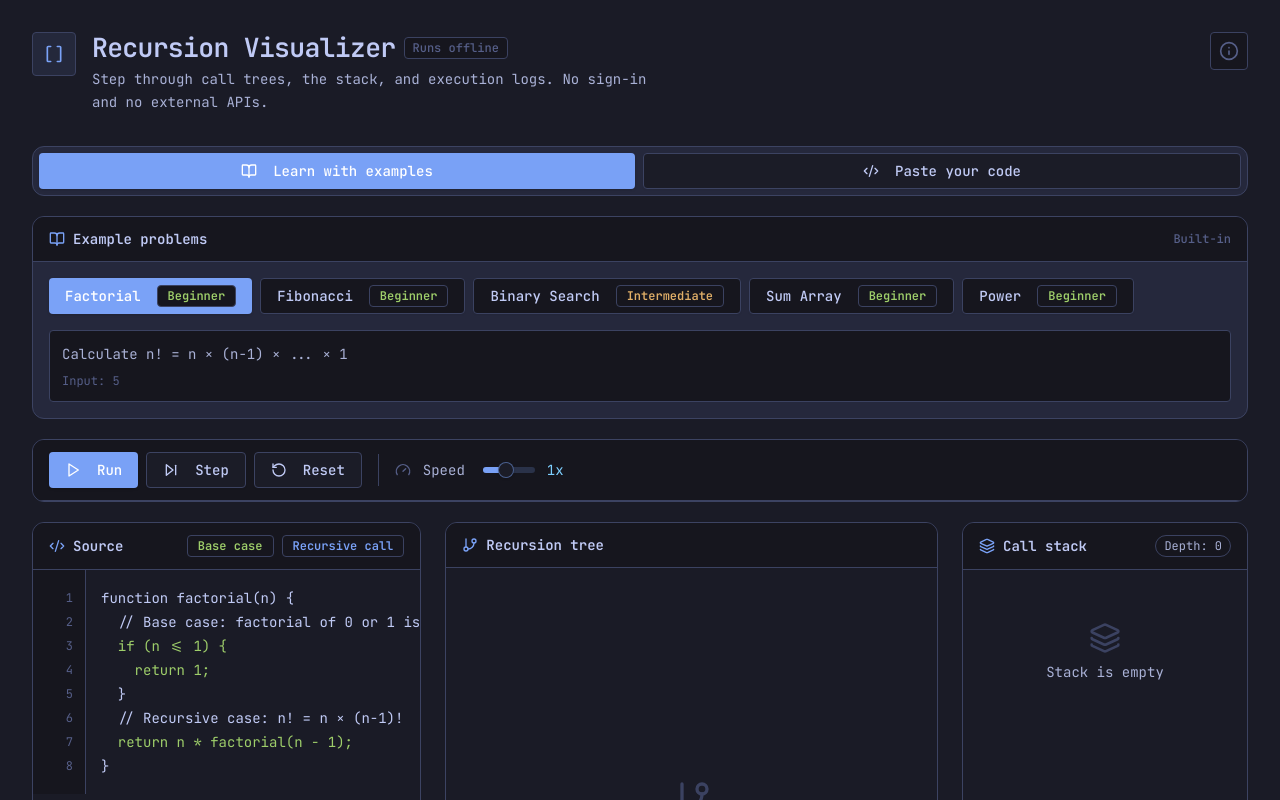
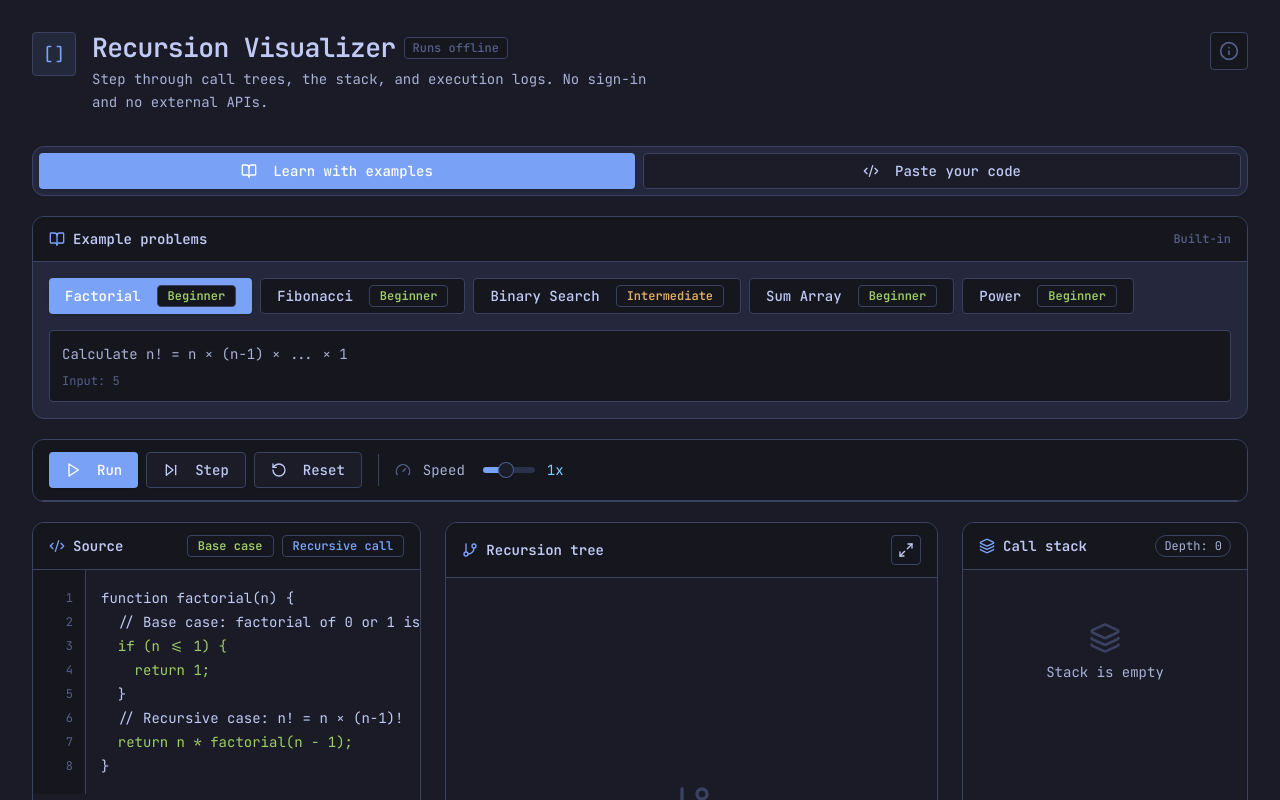
Before and after one commit to yuvnex/Recursion_Visualizer, a React (Vite) app: page / in a window 1280 px wide. Shown: the top 800 px of the page. Built offline with nearby package versions, Linux system fonts and the light colour scheme.

Commit message:
feat:Added Minimize and Maximize Button

```diff
--- a/src/components/recursion/RecursionTree.jsx
+++ b/src/components/recursion/RecursionTree.jsx
@@ -1,9 +1,9 @@
 import React, { useMemo } from 'react'
 import { Card } from '@/components/ui/card'
 import { motion, AnimatePresence } from 'framer-motion'
-import { GitBranch, ArrowDown } from 'lucide-react'
+import { GitBranch, ArrowDown, Maximize2, Minimize2 } from 'lucide-react'
 
-export default function RecursionTree({ nodes, currentNodeId, executionPhase }) {
+export default function RecursionTree({ nodes, currentNodeId, executionPhase, isExpanded = false, onToggleExpand }) {
   const treeData = useMemo(() => {
     if (!nodes || nodes.length === 0) return null
 
@@ -206,6 +206,15 @@ export default function RecursionTree({ nodes, currentNodeId, executionPhase })
             {nodes?.length} calls
           </span>
         )}
+        <button
+          type="button"
+          onClick={onToggleExpand}
+          className={`${treeData ? '' : 'ml-auto '}app-btn-secondary rounded-md p-1.5`}
+          aria-label={isExpanded ? 'Minimize recursion tree' : 'Maximize recursion tree'}
+          title={isExpanded ? 'Minimize' : 'Maximize'}
+        >
+          {isExpanded ? <Minimize2 className="h-4 w-4" /> : <Maximize2 className="h-4 w-4" />}
+        </button>
       </div>
 
       <div className="flex-1 overflow-auto bg-tokyo-night p-6">
--- a/src/pages/RecursionVisualizer.jsx
+++ b/src/pages/RecursionVisualizer.jsx
@@ -125,6 +125,7 @@ export default function RecursionVisualizer() {
   const [customCodeData, setCustomCodeData] = useState(null)
   const [isAnalyzing, setIsAnalyzing] = useState(false)
   const [analysisError, setAnalysisError] = useState(null)
+  const [isTreeExpanded, setIsTreeExpanded] = useState(false)
 
   const stepsRef = useRef([])
   const stepIndexRef = useRef(0)
@@ -132,6 +133,12 @@ export default function RecursionVisualizer() {
   const isPausedRef = useRef(false)
 
   useEffect(() => { isPausedRef.current = isPaused }, [isPaused])
+  useEffect(() => {
+    if (!isTreeExpanded) return undefined
+    const previousOverflow = document.body.style.overflow
+    document.body.style.overflow = 'hidden'
+    return () => { document.body.style.overflow = previousOverflow }
+  }, [isTreeExpanded])
 
   const handleReset = useCallback(() => {
     clearTimeout(animationRef.current)
@@ -139,6 +146,7 @@ export default function RecursionVisualizer() {
     setCurrentNodeId(null); setExecutionPhase(null); setCurrentLine(null)
     setIsRunning(false); setIsPaused(false); setIsComplete(false)
     setCurrentStep(0); setTotalSteps(0)
+    setIsTreeExpanded(false)
     stepsRef.current = []; stepIndexRef.current = 0
   }, [])
 
@@ -253,6 +261,7 @@ export default function RecursionVisualizer() {
   }, [handleReset])
 
   const showVisualizer = mode === 'examples' || !!customCodeData
+  const toggleTreeExpand = useCallback(() => setIsTreeExpanded(prev => !prev), [])
 
   return (
     <div className="app-shell font-sans selection:bg-tokyo-magenta/25 selection:text-tokyo-fg">
@@ -337,7 +346,13 @@ export default function RecursionVisualizer() {
               <CodeEditor code={code} onChange={setCode} currentLine={currentLine} isRunning={isRunning} />
             </div>
             <div className="lg:col-span-5 min-h-[420px] h-[min(52vh,560px)] lg:h-[560px]">
-              <RecursionTree nodes={nodes} currentNodeId={currentNodeId} executionPhase={executionPhase} />
+              <RecursionTree
+                nodes={nodes}
+                currentNodeId={currentNodeId}
+                executionPhase={executionPhase}
+                isExpanded={false}
+                onToggleExpand={toggleTreeExpand}
+              />
             </div>
             <div className="lg:col-span-3 flex flex-col gap-5 min-h-[420px] h-[min(52vh,560px)] lg:h-[560px]">
               <div className="flex-1 min-h-0">
@@ -348,6 +363,20 @@ export default function RecursionVisualizer() {
               </div>
             </div>
           </motion.div>
+        )}
+
+        {showVisualizer && isTreeExpanded && (
+          <div className="fixed inset-0 z-50 bg-tokyo-night/95 p-4 md:p-6">
+            <div className="h-full w-full">
+              <RecursionTree
+                nodes={nodes}
+                currentNodeId={currentNodeId}
+                executionPhase={executionPhase}
+                isExpanded={true}
+                onToggleExpand={toggleTreeExpand}
+              />
+            </div>
+          </div>
         )}
 
         <motion.footer
```
